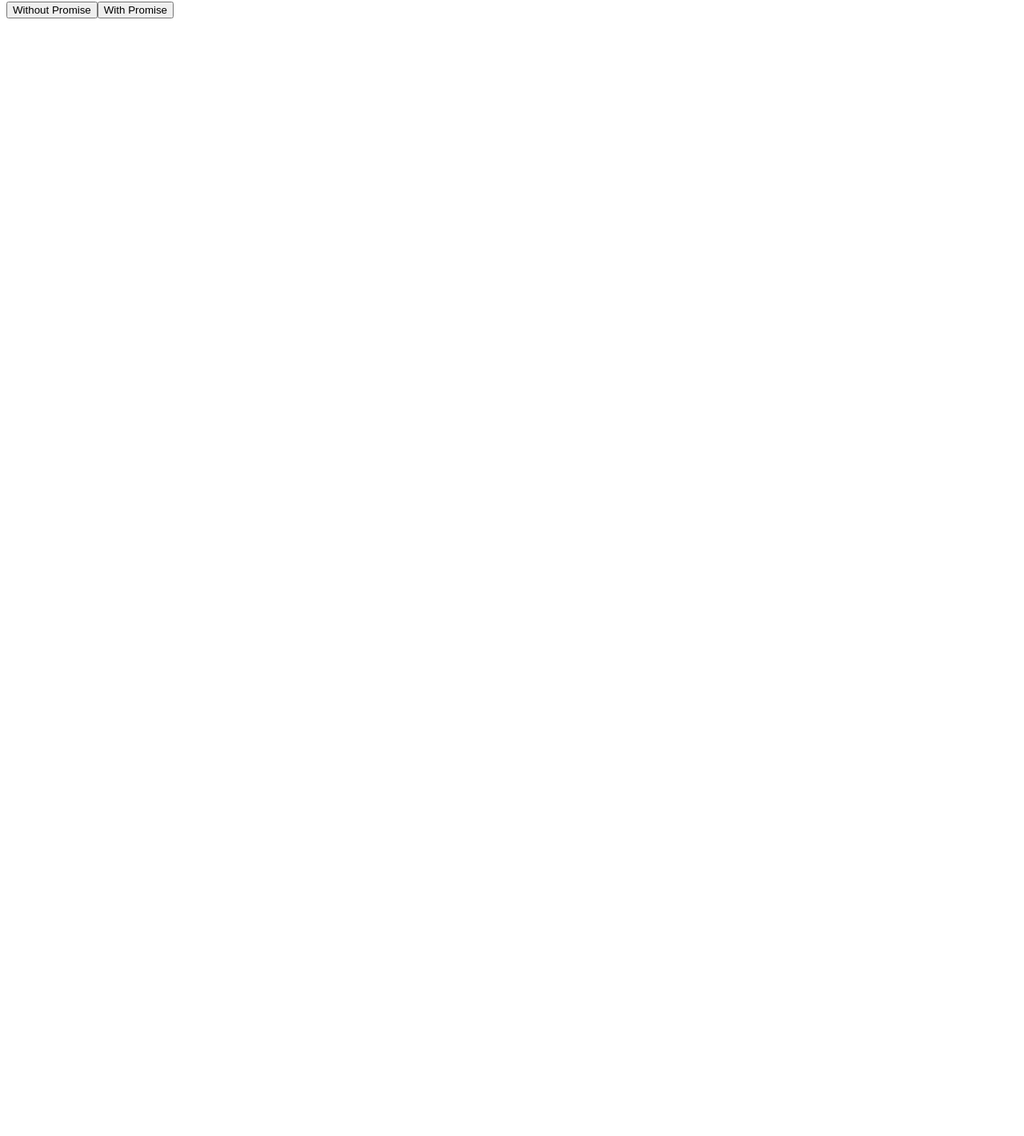
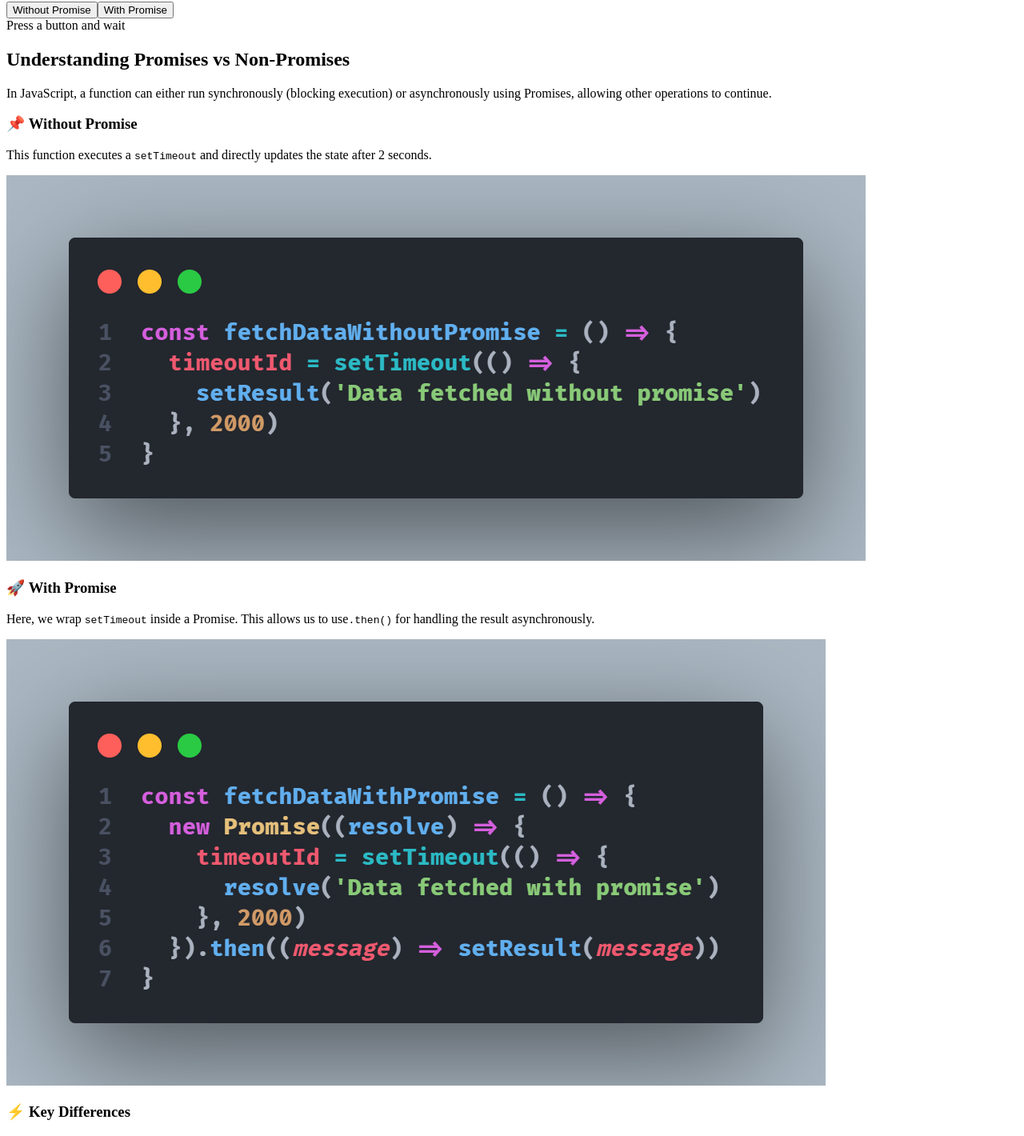
Before and after one commit to Espadv69/PromisePlayground, a React (Vite) app: page / in a window 1280 px wide. Shown: the part 66-1486 px from the top of the page at 80% size. Before the commit the page ends 800 px from the top, so only its background shows below. Built offline with nearby package versions, Linux system fonts and the light colour scheme; the HTML template or start-up script is replaced by a standard one.

Commit message:
Enhance FunctionTester component with detailed explanations and improved UI elements for promise testing

```diff
--- a/src/components/FunctionTester.jsx
+++ b/src/components/FunctionTester.jsx
@@ -28,15 +28,74 @@ const FunctionTester = () => {
   }, [])
 
   return (
-    <section className="promises">
-      <h1>Promise Playground 🎭</h1>
+    <section className="promises-container">
+      <h1 className="title">Promise Playground 🎭</h1>
 
-      <div className="buttons">
-        <button onClick={fetchDataWithoutPromise}>Without Promise</button>
-        <button onClick={fetchDataWithPromise}>With Promise</button>
+      <div className="buttons-container">
+        <button className="action-btn" onClick={fetchDataWithoutPromise}>
+          Without Promise
+        </button>
+        <button className="action-btn" onClick={fetchDataWithPromise}>
+          With Promise
+        </button>
       </div>
 
-      <div className="result">{result}</div>
+      <div className="result-screen">{result || 'Press a button and wait'}</div>
+
+      <section className="explanation-container">
+        <h2 className="explanation-title">
+          Understanding Promises vs Non-Promises
+        </h2>
+        <p className="explanation-text">
+          In JavaScript, a function can either run synchronously (blocking
+          execution) or asynchronously using Promises, allowing other operations
+          to continue.
+        </p>
+
+        <div className="code-section">
+          <h3 className="code-title">📌 Without Promise</h3>
+          <p className="code-description">
+            This function executes a <code>setTimeout</code> and directly
+            updates the state after 2 seconds.
+          </p>
+          <img
+            className="code-snippet-img"
+            src="/images/withoutpromise.png"
+            alt="Without Promise Code Snippet"
+          />
+        </div>
+
+        <div className="code-section">
+          <h3 className="code-title">🚀 With Promise</h3>
+          <p className="code-description">
+            Here, we wrap <code>setTimeout</code> inside a Promise. This allows
+            us to use
+            <code>.then()</code> for handling the result asynchronously.
+          </p>
+          <img
+            className="code-snippet-img"
+            src="/images/withpromise.png"
+            alt="With Promise Code Snippet"
+          />
+        </div>
+
+        <h3 className="key-differences-title">⚡ Key Differences</h3>
+        <ul className="key-differences-list">
+          <li>
+            <strong>Execution Flow:</strong> The non-Promise function blocks
+            execution, while the Promise-based function allows other tasks to
+            run.
+          </li>
+          <li>
+            <strong>Error Handling:</strong> Promises have built-in{' '}
+            <code>.catch()</code> for handling errors easily.
+          </li>
+          <li>
+            <strong>Scalability:</strong> Promises work better for chaining
+            multiple asynchronous operations.
+          </li>
+        </ul>
+      </section>
     </section>
   )
 }
```
